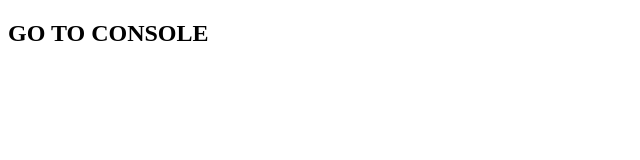
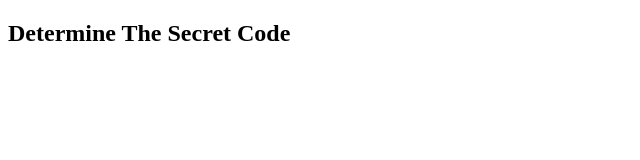
Before and after one commit to keshavgoyal2807/key_code, a plain HTML site: page index.html in a window 1280 px wide. Shown: the whole page, without its empty margins (0-640 px from the left). Drawn offline with Linux system fonts and the light colour scheme.

Commit message:
made changes for h2

```diff
--- a/index.html
+++ b/index.html
@@ -4,7 +4,7 @@
         <meta charset="UTF-8">
     </head>
     <body>
-        <h2>GO TO CONSOLE</h2>
+        <h2>Determine The Secret Code</h2>
         <script>
             var string=[];
             var a="keshav";
@@ -19,7 +19,7 @@
                     console.log("The Secret code is Keshav");
                     alert("The Secret code is Keshav");
                 }
-                console.log(string);
+                //console.log(string);
             }
         </script>
     </body>
```
